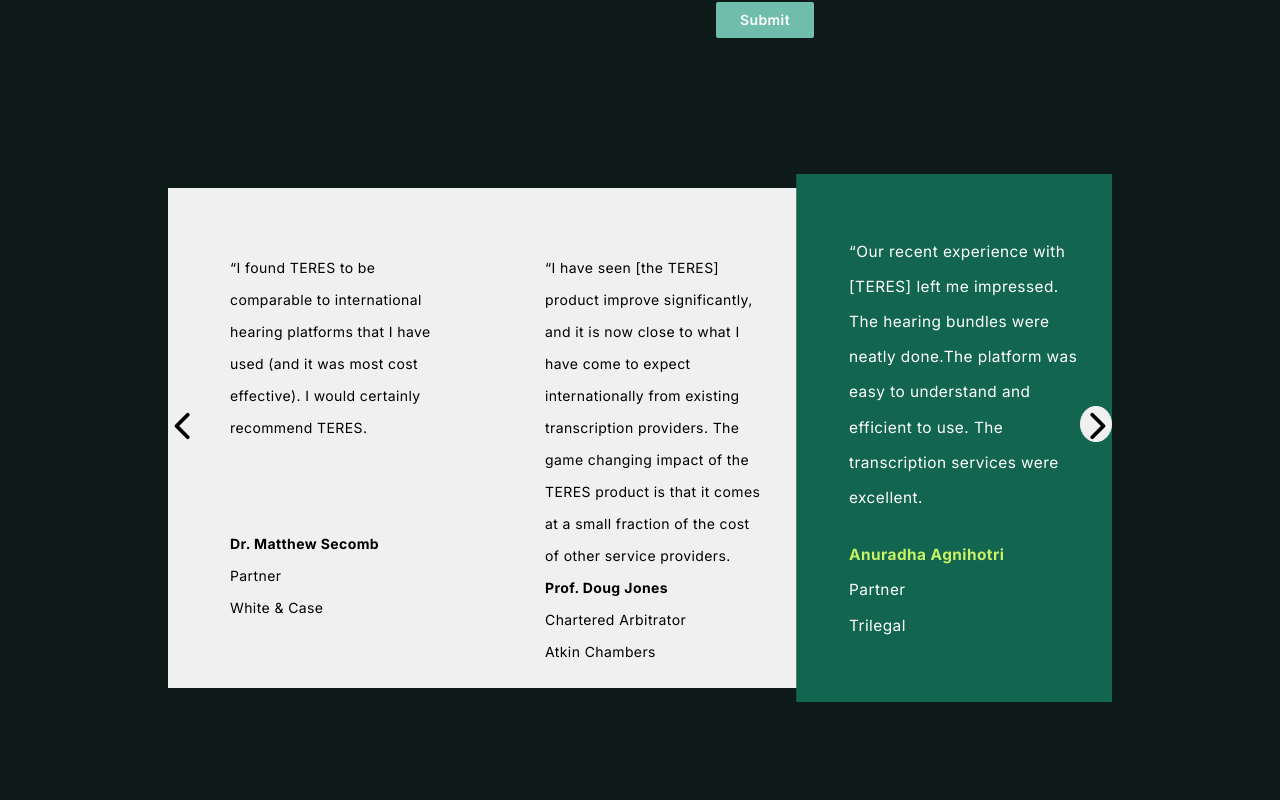
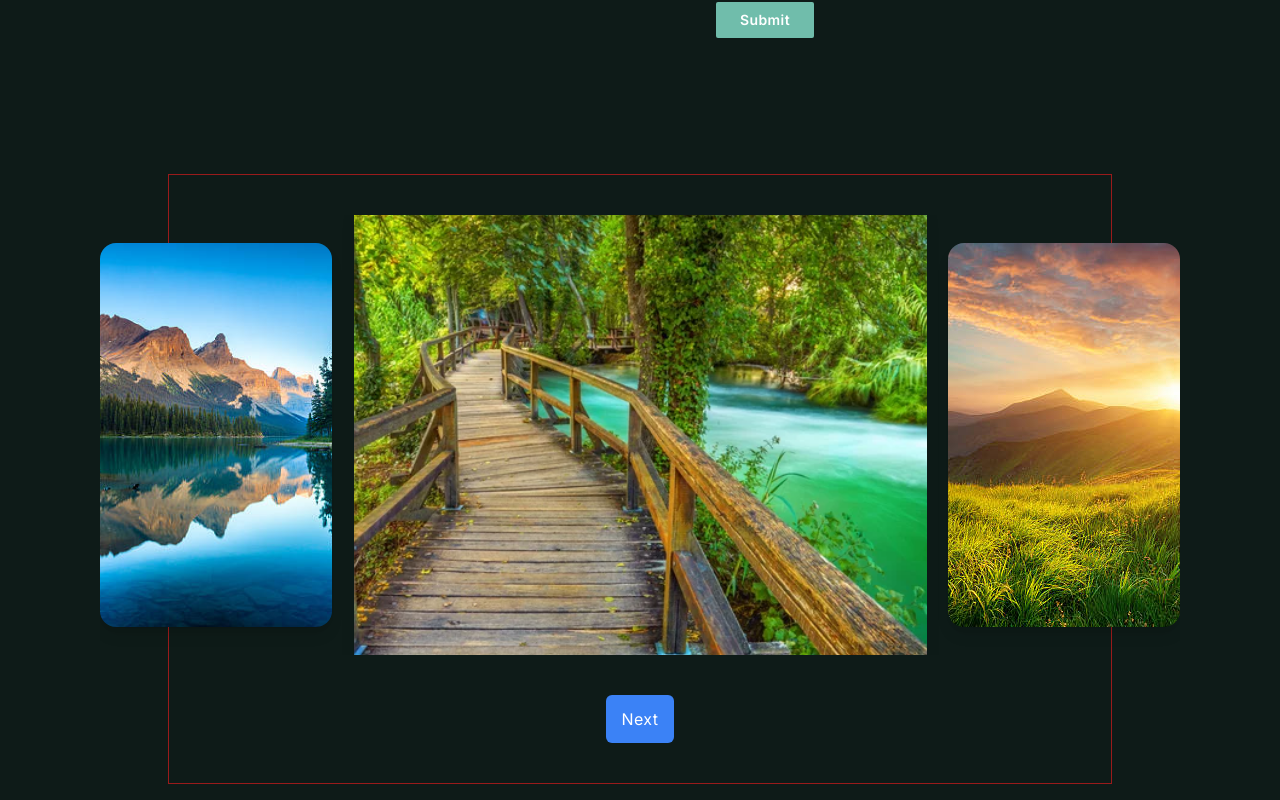
Before and after one commit to BishalPatgiri/Nextjs_Portfolio, a Next.js app: page / in a window 1280 px wide. Shown: the part 2156-2956 px from the top of the page. Before the commit the page ends 2926 px from the top, so only its background shows below. Built offline with nearby package versions, Linux system fonts and the light colour scheme.

Commit message:
Revert to previous carousal

```diff
--- a/src/app/page.js
+++ b/src/app/page.js
@@ -167,8 +167,8 @@
       </section>
       <section id="projects" className="pt-24 relative max-sm:pt-10">
         {/* <Projects /> */}
-        {/* <MyProject/> */}
-        <Carousel/>
+        <MyProject/>
+        {/* <Carousel/> */}
       </section>
       {/* <section id="certifications" className="pt-16 relative">
         <Certifications />
```
